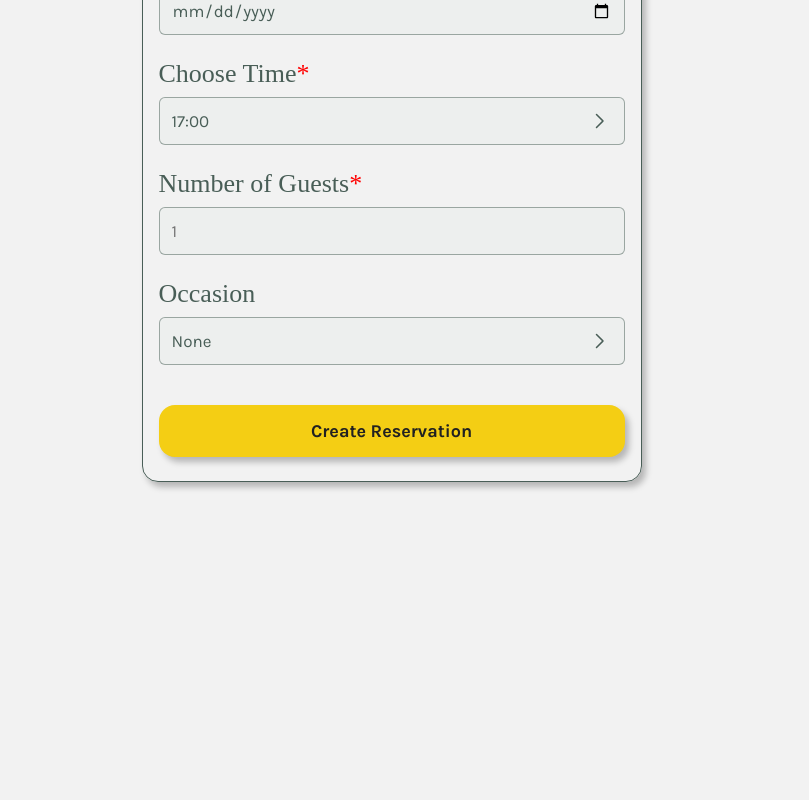
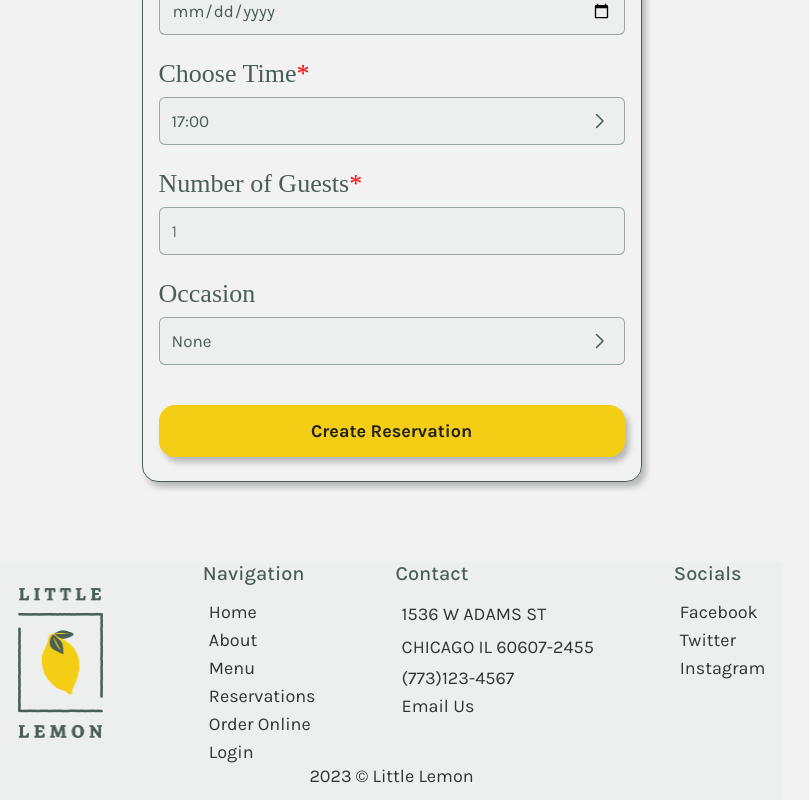
Before and after one commit to niclastanskanen/meta-front-end-capstone, a React (Create React App) app: page /booking in a window 1280 px wide. Shown: the part 383-1183 px from the top of the page, without its empty margins (0-809 px from the left). Before the commit the page ends 945 px from the top, so only its background shows below. Built offline with nearby package versions, Linux system fonts and the light colour scheme; a web font is replaced by a local one.

Commit message:
fix footer to App.js to show everywhere

```diff
--- a/src/App.js
+++ b/src/App.js
@@ -6,6 +6,7 @@ import BookingPage from './pages/BookingPage';
 import Header from './components/Header';
 import './App.css';
 import './variables.css';
+import Footer from './components/Footer/Footer';
 
 const App = () => {
   return (
@@ -15,6 +16,7 @@ const App = () => {
         <Route path="/" element={<Homepage />} />
         <Route path="/booking" element={<BookingPage />} />
       </Routes>
+      <Footer />
     </Router>
   );
 };
--- a/src/pages/Homepage.jsx
+++ b/src/pages/Homepage.jsx
@@ -13,7 +13,6 @@ const Main = () => {
       <Specials />
       <Reviews />
       <About />
-      <Footer />
     </main>
   );
 };
```
